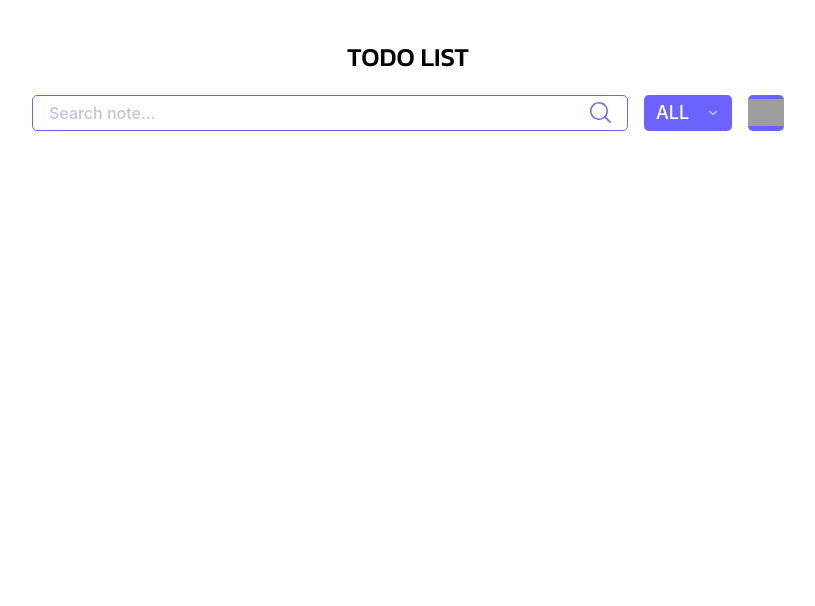
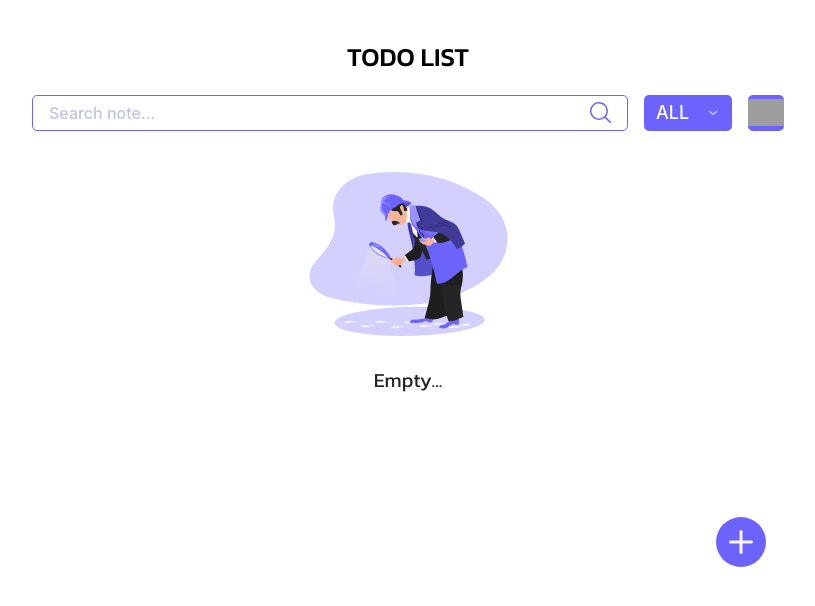
Before and after one commit to mohammedabdella027/todo-list, a React (Vite) app: page / in a window 1280 px wide. Shown: the top 606 px of the page, without its empty margins (232-1047 px from the left). Built offline with nearby package versions, Linux system fonts and the light colour scheme; grey boxes are pictures that could not be loaded.

Commit message:
feat: added todo list empty state

```diff
--- a/src/App.jsx
+++ b/src/App.jsx
@@ -1,11 +1,13 @@
 import { useState } from 'react'
 import './App.css'
 import Header from './Components/Header/Header'
+import TodoList from './Components/Main/TodoList'
 
 function App() {
   return (
     <>
     <Header />
+    <TodoList />
     </>
   )
 }
--- /dev/null
+++ b/src/Components/Main/TodoList.jsx
@@ -0,0 +1,18 @@
+import React from 'react'
+
+import DetectiveCheckFootPrint from '../../assets/images/detective-check-footprint.jpg'
+import Plus from '../../assets/icons/plus.png'
+
+function TodoList() {
+    return (
+        <section className='relative mx-auto w-full md:w-187 h-113'>
+            <img src={DetectiveCheckFootPrint} alt="DetectiveCheckFootPrint"  className='m-auto pt-9' />
+
+            <p className='text-center pt-6 font-kanit font-normal text-[20px] text-[#252525]'>Empty...</p>
+
+            <button className='bg-[#6C63FF] hover:bg-[#5850DD] cursor-pointer rounded-full text-white w-12.5 h-12.5 absolute right-4 bottom-4'><img src={Plus} alt="plus" className='m-auto' /></button>
+        </section>
+    )
+}
+
+export default TodoList
```
Also changed, not shown: src/assets/icons/plus.png (added), src/assets/images/detective-check-footprint.jpg (added).
